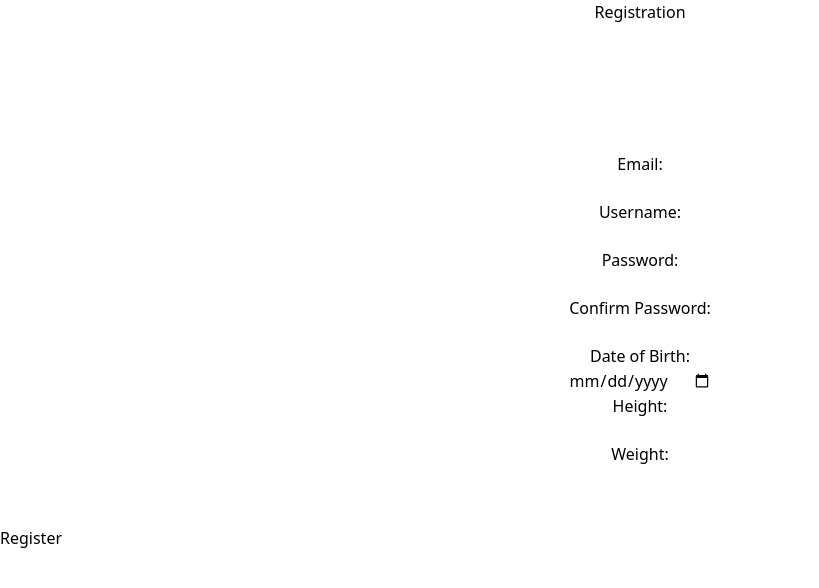
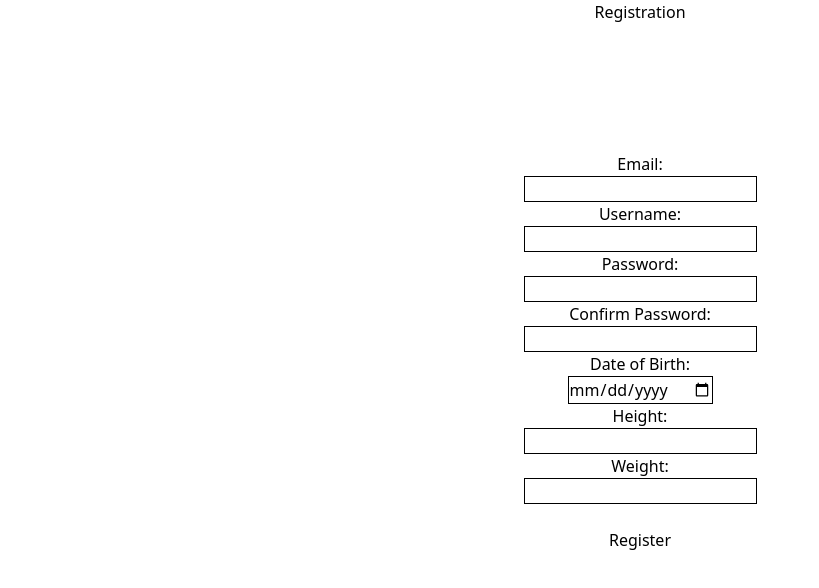
Before and after one commit to Patrick42702/2024-Hopperhacks-fitness-project, a React app in the folder client/: page /register in a window 1280 px wide. Shown: the top 588 px of the page, without its empty margins (0-819 px from the left). Built offline with nearby package versions, Linux system fonts and the light colour scheme; the HTML template or start-up script is replaced by a standard one.

Commit message:
Finished Looks

```diff
--- a/client/src/components/layout.jsx
+++ b/client/src/components/layout.jsx
@@ -2,7 +2,7 @@ import { Outlet } from "react-router-dom";
 
 export function Layout() {
   return (
-    <div className="text-black-100 font-semibold font-mono bg-gradient-to-b from-cyan-500 to-blue-500 min-h-screen">
+    <div className="text-black-100 font-semibold font-mono bg-gradient-to-b from-cyan-500 to-blue-900 min-h-screen">
       <Outlet />
     </div>
 
--- a/client/src/components/register.jsx
+++ b/client/src/components/register.jsx
@@ -5,62 +5,61 @@ export function Register(){
     <>
       <form target='_self' onSubmit={(e) => submitRegister(e)} action="submit">
         <div className="title">Registration</div>
-        <div className="registration-box bg-blue-500">
+        <div className="registration-box bg-white">
           <div className="fields">
             <div id="email">
               <label id="email-header">Email:</label>
               <br />
-              <input type="email" id="email" name="email" />
+              <input type="email" className="input-field" name="email" />
               <br />
             </div>
 
             <div id="username">
               <label id="username-header">Username:</label>
               <br />
-              <input type="text" className="username" name="username" />
+              <input type="text" className="input-field" name="username" />
               <br />
             </div>
 
             <div id="password">
               <label id="password-header">Password:</label>
               <br />
-              <input type="password" id="password" name="password" />
+              <input type="password" className="input-field" name="password" />
               <br />
             </div>
 
             <div id="cpassword">
               <label id="cpassword-header">Confirm Password:</label>
               <br />
-              <input type="password" id="cpassword" name="cpassword" />
+              <input type="password" className="input-field" name="cpassword" />
               <br />
             </div>
 
             <div id="dob">
               <label htmlFor="dob-header">Date of Birth:</label>
               <br />
-              <input type="date" className="dob-header" name="dob" />
+              <input type="date" className="input-field" name="dob" />
               <br />
             </div>
 
             <div id="height">
               <label htmlFor="height-header">Height:</label>
               <br />
-              <input type="number" id="height-header" name="height" />
+              <input type="number" className="input-field" name="height" />
               <br />
             </div>
 
             <div id="weight">
               <label htmlFor="weight-header">Weight:</label>
               <br />
-              <input type="number" id="weight-header" name="weight" />
-              <br />
+              <input type="number" className="input-field" name="weight" />
             </div>
 
+            <br />
+            <input type="button" className="mx-auto block bg-blue-500 hover:bg-blue-700 font-bold py-2 px-4 rounded" value="Register"/>
           </div>
         </div>
         <br />
-        <input type="button" className="mx-auto block bg-blue-500 hover:bg-blue-700 font-bold py-2 px-4 rounded" value="Register"/>
-
       </form>
     </>
   );
--- a/client/src/index.css
+++ b/client/src/index.css
@@ -13,11 +13,15 @@ body {
 }
 
 .registration-box {
-  width: 250px;
-  height: 350px;
+  width: 300px;
+  height: 425px;
   border-radius: 10px;
   margin: auto;
   margin-top: 10%;
+}
+
+.input-field {
+    border: 1px solid black;
 }
 
 .fields {
```
